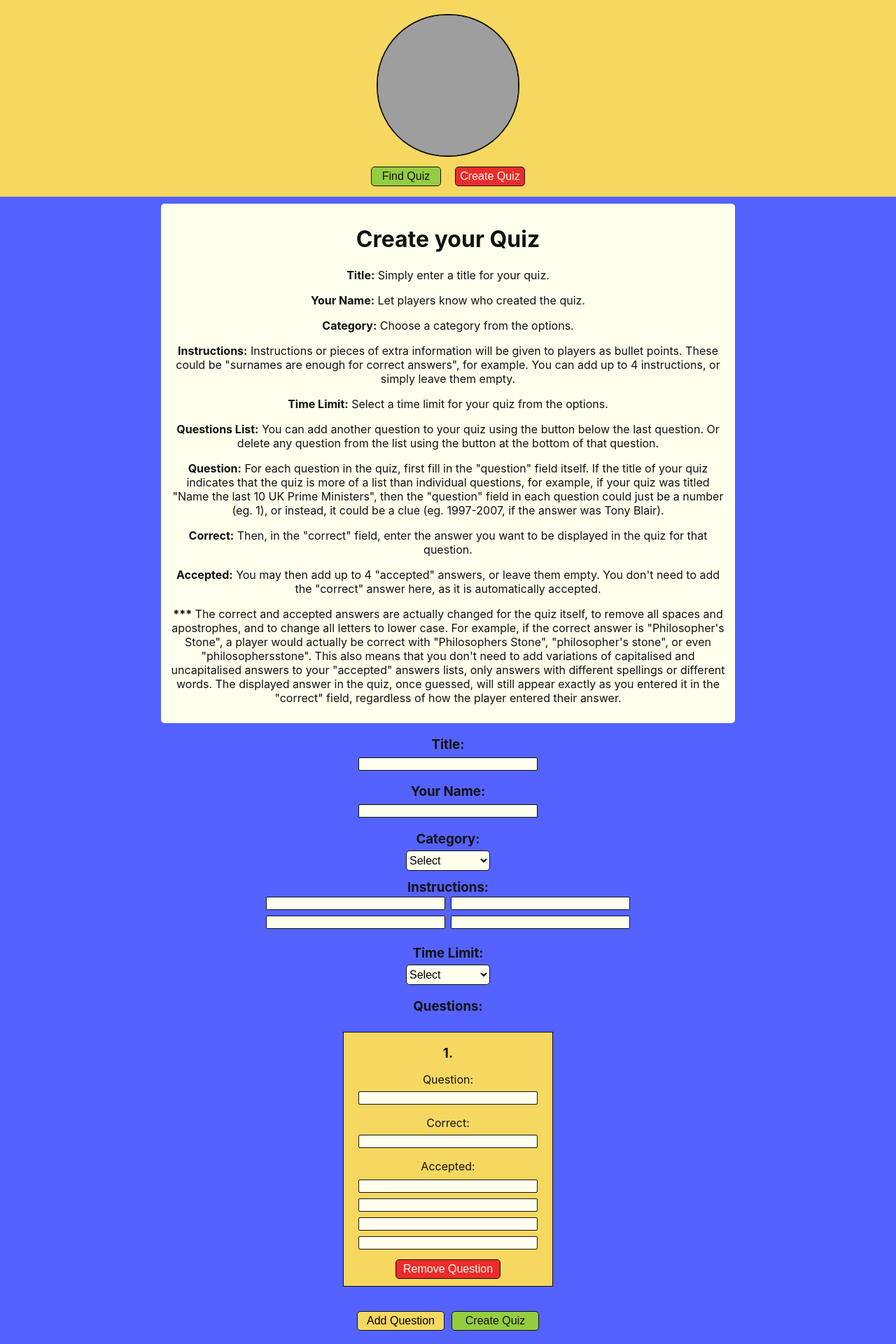
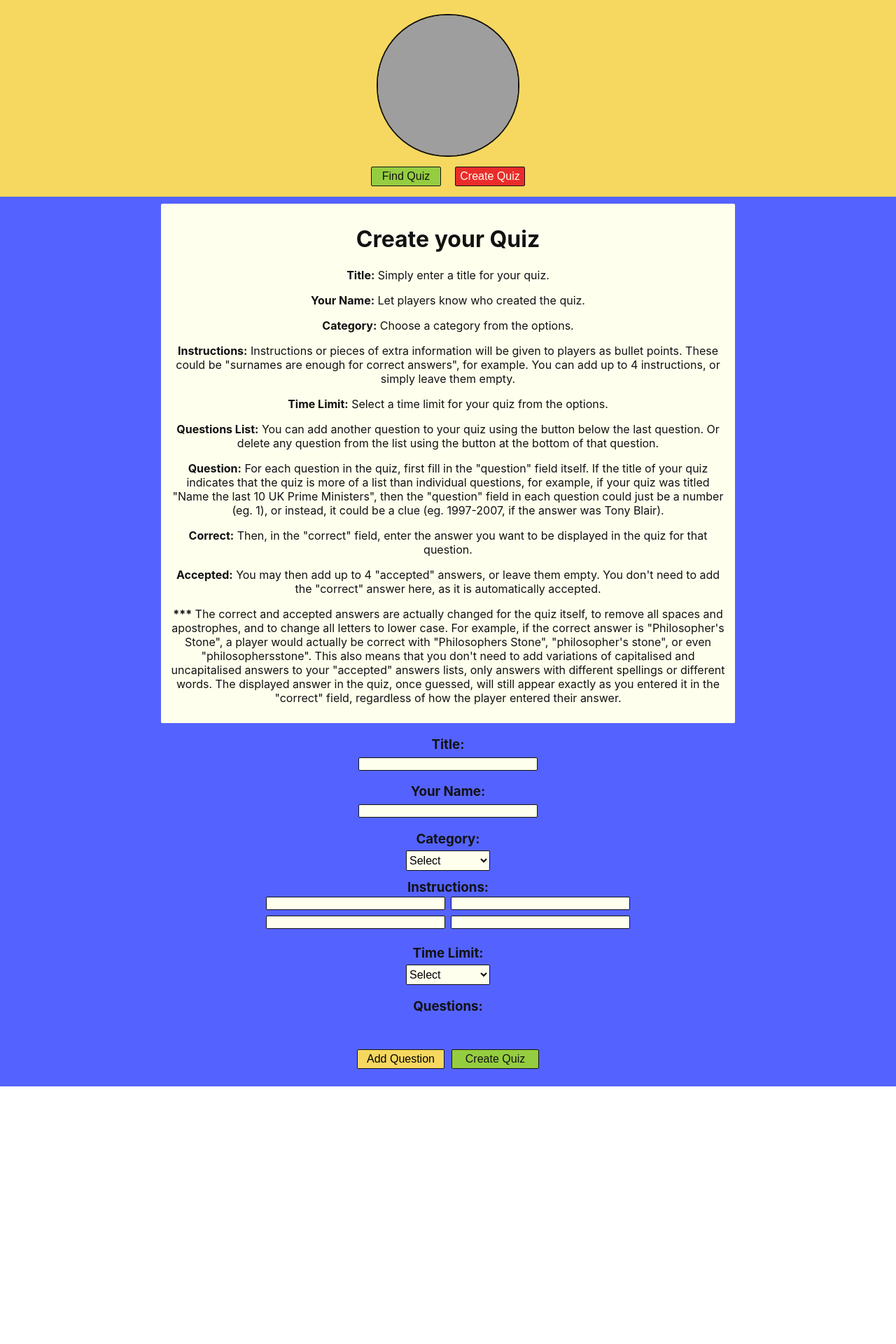
Before and after one commit to samueljeffrey/quizkid-front-end, a React (Create React App) app: page /create in a window 1280 px wide. Shown: the top 1920 px of the page at 70% size. After the commit the page ends 1552 px from the top, so only its background shows below. Built offline with nearby package versions, Linux system fonts and the light colour scheme; grey boxes are pictures that could not be loaded.

Commit message:
fix react error preventing hosting on netlify

```diff
--- a/src/App.css
+++ b/src/App.css
@@ -16,7 +16,7 @@
   border: none;
   width: 100px;
   margin: 0 10px;
-  border-radius: 5px;
+  border-radius: 2px;
   border: 1px #121212 solid;
 }
 
@@ -81,7 +81,7 @@
   width: 300px;
   margin: auto;
   border: 1px solid #121212;
-  border-radius: 5px;
+  border-radius: 2px;
   background-color: #f6d860;
 }
 
@@ -102,7 +102,7 @@
 
 #play-quiz-div {
   background-color: #ffffed;
-  border-radius: 5px;
+  border-radius: 2px;
   margin: auto;
   max-width: 800px;
   padding: 10px;
@@ -131,7 +131,7 @@
 #quiz-input {
   display: inline;
   height: 22px;
-  border-radius: 5px;
+  border-radius: 2px;
   border: 1px solid #121212;
   width: 120px;
   margin: 0 10px;
@@ -189,7 +189,7 @@
   background-color: #ffffed;
   max-width: 800px;
   margin: auto;
-  border-radius: 5px;
+  border-radius: 2px;
 }
 
 .input-labels {
@@ -220,7 +220,7 @@
 #quiz-questions-div {
   display: flex;
   flex-wrap: wrap;
-  max-width: 700px;
+  max-width: 640px;
 }
 
 .create-question-outer {
@@ -277,3 +277,8 @@
   background-color: #ea2c2b;
   color: #ffffed;
 }
+
+.bottom-error {
+  color: #ffffed;
+  margin: 0 auto;
+}
--- a/src/Components/CreateQuiz.tsx
+++ b/src/Components/CreateQuiz.tsx
@@ -1,4 +1,4 @@
-import React, { useState, useEffect } from "react";
+import React, { useState } from "react";
 import { Link } from "react-router-dom";
 import { postQuiz } from "../Utils/utils";
 import { Quiz } from "../Types/quiz.interface";
@@ -121,10 +121,6 @@ export const CreateQuiz: React.FC = () => {
       setUploaded(response.data.data);
     });
   };
-
-  useEffect(() => {
-    addQuestion();
-  }, []);
 
   if (!built) {
     return (
@@ -407,7 +403,7 @@ export const CreateQuiz: React.FC = () => {
           </div>
           {attempted ? (
             <div>
-              <p className="input-labels">
+              <p className="input-labels bottom-error">
                 Please complete the red fields above.
               </p>
             </div>
```
